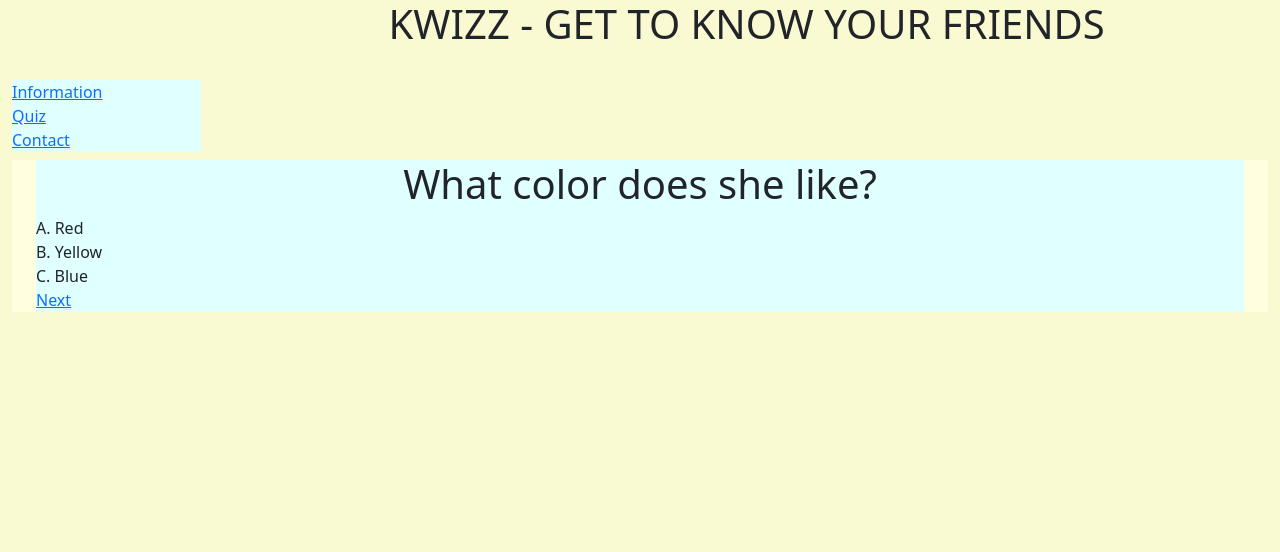
After one commit to BatmanofZuhandArrgh/kwizz, a Django app: page /quiz in a window 1280 px wide. The commit adds this page. Shown: the top 552 px of the page. Run offline with Django 3.2, Linux system fonts and the light colour scheme; some libraries are stand-ins or nearby versions.

Commit message:
Thu 4th contribution

```diff
--- a/kwizz/templates/pages/base.html
+++ b/kwizz/templates/pages/base.html
@@ -37,21 +37,7 @@
             </div>
         </div>
         <div class="row">
-            <div class="col-sm-8">
-                <div class="bs-sliderbar" style="background-color:lightcyan;">
-                   <ul class="nav flex-column">
-                    <center><h1>What color does she like?</h1></center>
-                    <h>A. Red</h>
-                    <h>B. Yellow</h>
-                    <h>C. Blue</h>
-                    <li><a href="/next">Next</a></li>
-                       <!-- <li><a href="/kwizz">Information</a></li> -->
-                       <!-- <li><a href="/quiz">Quiz</a></li> -->
-                       <!-- <li><a href="/contact">Contact</a></li> -->
-                   </ul>
-                </div>
-            </div>
-            <div class="col-sm-4">
+            <div class="col-sm-12">
                 <div class="bs-sliderbar" style="background-color:lightyellow;">
                     <div class="container-fluid">
                     {% block content %}
--- a/kwizz/templates/pages/contact.html
+++ b/kwizz/templates/pages/contact.html
@@ -4,5 +4,5 @@
 
 {% block content %}
 <h1></h1>
-<p>Contact us at bonkhornyjail@gmail.com</p>
+<center><p>Contact us at bonkhornyjail@gmail.com</p></center>
 {% endblock %}
--- /dev/null
+++ b/kwizz/templates/pages/quiz.html
@@ -0,0 +1,21 @@
+{% extends "pages/base.html" %}
+
+{% block title %}KWIZZ{% endblock %}
+
+{% block content %}
+<h1></h1>
+<div class="col-sm-12">
+    <div class="bs-sliderbar" style="background-color:lightcyan;">
+       <ul class="nav flex-column">
+        <center><h1>What color does she like?</h1></center>
+        <h>A. Red</h>
+        <h>B. Yellow</h>
+        <h>C. Blue</h>
+        <li><a href="/next">Next</a></li>
+           <!-- <li><a href="/kwizz">Information</a></li> -->
+           <!-- <li><a href="/quiz">Quiz</a></li> -->
+           <!-- <li><a href="/contact">Contact</a></li> -->
+       </ul>
+    </div>
+</div>
+{% endblock %}
--- a/kwizz/urls.py
+++ b/kwizz/urls.py
@@ -17,8 +17,10 @@ from django.contrib import admin
 from django.urls import path
 from kwizz.views import index
 from kwizz.views import contact
+from kwizz.views import quiz
 urlpatterns = [
     path('admin/', admin.site.urls),
     path('kwizz', index),
     path('contact', contact),
+    path ('quiz', quiz),
 ]
--- a/kwizz/views.py
+++ b/kwizz/views.py
@@ -5,3 +5,5 @@ def index(request):
     return render(request, 'pages/home.html')
 def contact(request):
     return render(request, 'pages/contact.html')
+def quiz(request):
+    return render(request, 'pages/quiz.html')
```
